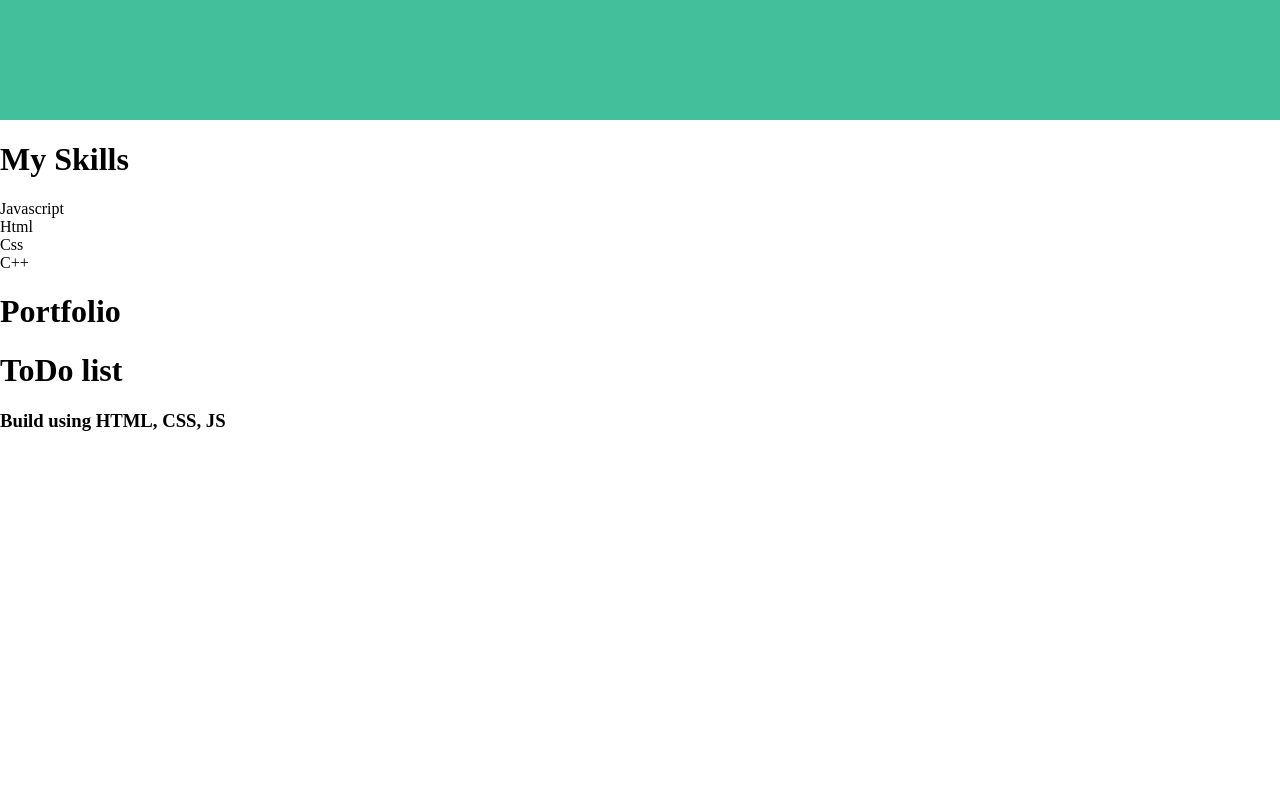
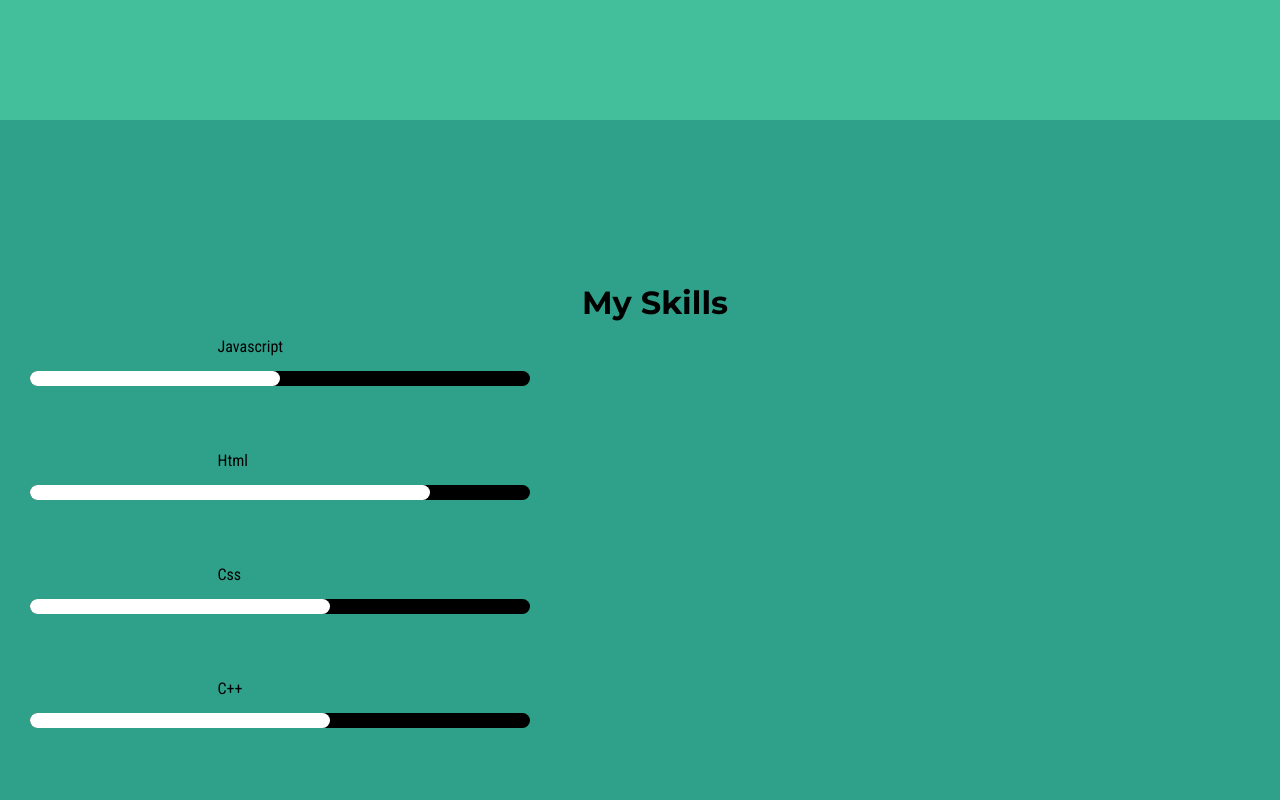
Before and after one commit to Bruno2012d/Portfolio, a plain HTML site: page index.html in a window 1280 px wide. Shown: the part 1480-2280 px from the top of the page. Before the commit the page ends 1931 px from the top, so only its background shows below. Drawn offline with Linux system fonts and the light colour scheme.

Commit message:
Added Skills bar

```diff
--- a/index.html
+++ b/index.html
@@ -4,7 +4,16 @@
     <meta charset="UTF-8">
     <meta name="viewport" content="width=device-width, initial-scale=1.0">
     <title>Portfolio | Bruno Páez</title>
+    <link rel="preconnect" href="https://fonts.googleapis.com">
+    <link rel="preconnect" href="https://fonts.gstatic.com" crossorigin>
+    <link href="https://fonts.googleapis.com/css2?family=Montserrat:ital,wght@0,100..900;1,100..900&display=swap" rel="stylesheet">
     <link rel="stylesheet" href="style.css">
+    <link rel="preconnect" href="https://fonts.googleapis.com">
+    <link rel="preconnect" href="https://fonts.gstatic.com" crossorigin>
+    <link href="https://fonts.googleapis.com/css2?family=Lato:ital,wght@0,100;0,300;0,400;0,700;0,900;1,100;1,300;1,400;1,700;1,900&family=Montserrat:ital,wght@0,100..900;1,100..900&display=swap" rel="stylesheet">
+    <link rel="preconnect" href="https://fonts.googleapis.com">
+    <link rel="preconnect" href="https://fonts.gstatic.com" crossorigin>
+    <link href="https://fonts.googleapis.com/css2?family=Lato:ital,wght@0,100;0,300;0,400;0,700;0,900;1,100;1,300;1,400;1,700;1,900&family=Montserrat:ital,wght@0,100..900;1,100..900&family=Roboto+Condensed:ital,wght@0,100..900;1,100..900&display=swap" rel="stylesheet">
 </head>
 <body onload="window.scrollTo(0,0)">
 <nav class="navbar">
@@ -26,18 +35,17 @@
         <p>My name is Bruno, I'm 13 Years old, I study in Solymar 3 highschool, I like playing videogames <br>and I like
             solving problems on <a id="codeforces" href="https://codeforces.com/profile/losstype">Codeforces</a> </p>
     </div>
-    <div id="skills">
-        <h1>My Skills</h1>
-        <span>Javascript</span>
-        <div class="skillbar"></div>
-        <span>Html</span>
-        <div class="skillbar"></div>
-        <span>Css</span>
-        <div class="skillbar"></div>
-        <span>C++</span>
-        <div class="skillbar"></div>
-        <div class="portfolio">
-    </div>
+    <div class="skills">
+        <h1 id="skills-header">My Skills</h1>
+        <span class="skillbarname">Javascript</span>
+        <div class="skillbar"><div id="js" class="skillbar percentage"></div></div>
+        <span class="skillbarname">Html</span>
+        <div class="skillbar"><div id="html" class="skillbar percentage"></div></div>
+        <span class="skillbarname">Css</span>
+        <div class="skillbar"><div id="css" class="skillbar percentage"></div></div>
+        <span class="skillbarname">C++</span>
+        <div class="skillbar"><div id="cpp" class="skillbar percentage"></div></div>
+      </div>
     <div id="portfolio">
         <h1>Portfolio</h1>
         <h1>ToDo list</h1>
--- a/style.css
+++ b/style.css
@@ -13,6 +13,17 @@
     top: 0;
     padding: 5px;
     background-color:rgb(4, 39, 60);
+}
+h1, h2{
+  font-family: 'Montserrat';
+  flex-direction: row;
+}
+li, span{
+  font-family: 'Roboto Condensed'
+}
+p{
+  font-size: 20px;
+  font-family: 'Lato';
 }
 .navbar.head{
     z-index: 100;
@@ -35,7 +46,9 @@
     align-items: center;
     justify-content: right;
     text-align: center;
-    transform: translateX(700px);
+    padding-left: 60%;
+    padding-right: 10%;
+    left: vw;
 }
 .directions{
     scroll-behaviour: smooth;
@@ -64,3 +77,43 @@
   color: black;
 
 }
+.skills{
+  display: flex;
+  align-items: flex-start;
+  justify-content: center;
+  flex-direction: column;
+  padding-left: 30px;
+  height: 100vh;
+  background-color: #2FA18A;
+}
+#skills-header{
+  margin: 0 auto;
+  padding-top: 20px;
+}
+.skillbar{
+  height: 15px;
+  width: 500px;
+  border-radius: 10px;
+  background-color: #000;
+  margin-bottom: 50px;
+  display: flex;
+}
+.skillbarname{
+  padding:15px ;
+  padding-left: 15%;
+}
+.skillbar.percentage{
+  background-color:#fff ;
+}
+#js{
+  width: 50%;
+}
+#css{
+  width: 60%;
+}
+#html{
+  width: 80%;
+}
+#cpp{
+  width: 60%;
+}
```
